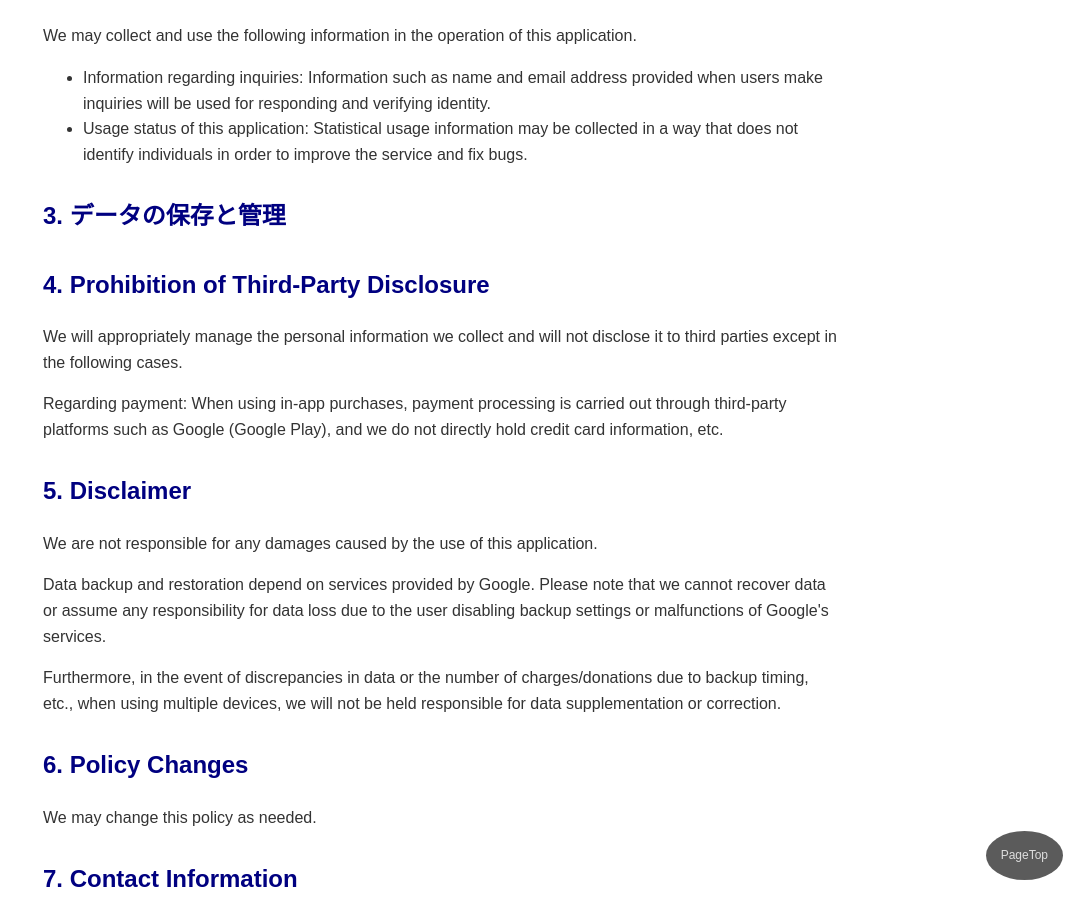
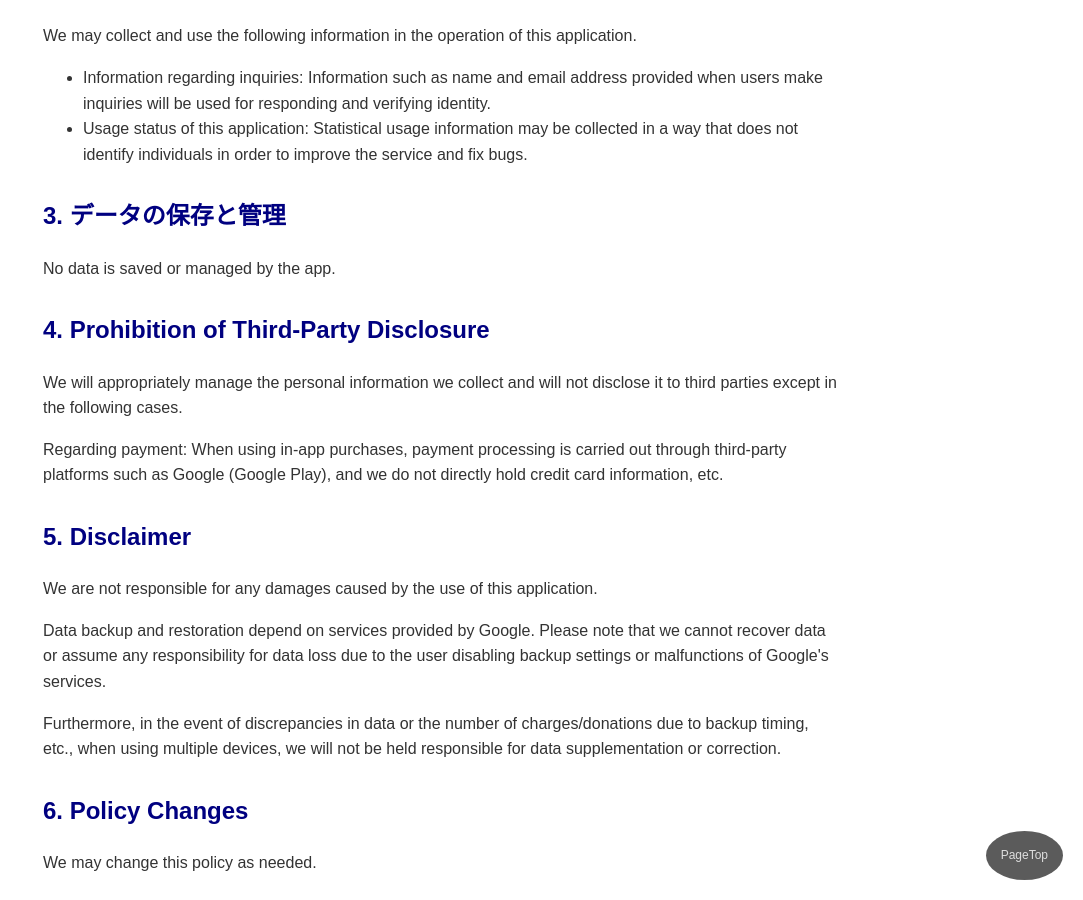
Before and after one commit to SoulfulSoft/soulfulsoft.github.io, a Jekyll site: the page built from switch_to_lock_screen/privacy-policy.md, in a window 1280 px wide and 900 px high, scrolled down 1864 px. Shown: the whole window, without its empty margins (197-1280 px from the left). Built offline with Jekyll 4.4.1, drawn with Linux system fonts in a browser that asks for light colours.

Commit message:
Update privacy-policy.md

```diff
--- a/switch_to_lock_screen/privacy-policy.md
+++ b/switch_to_lock_screen/privacy-policy.md
@@ -7,4 +7,7 @@ app-specific-title: "データの保存と管理"
 app-specific: "
     <p>アプリで保存や管理されるデータはありません。</p>
 "
+app-specific-en: "
+    <p>No data is saved or managed by the app.</p>
+"
 ---
```
